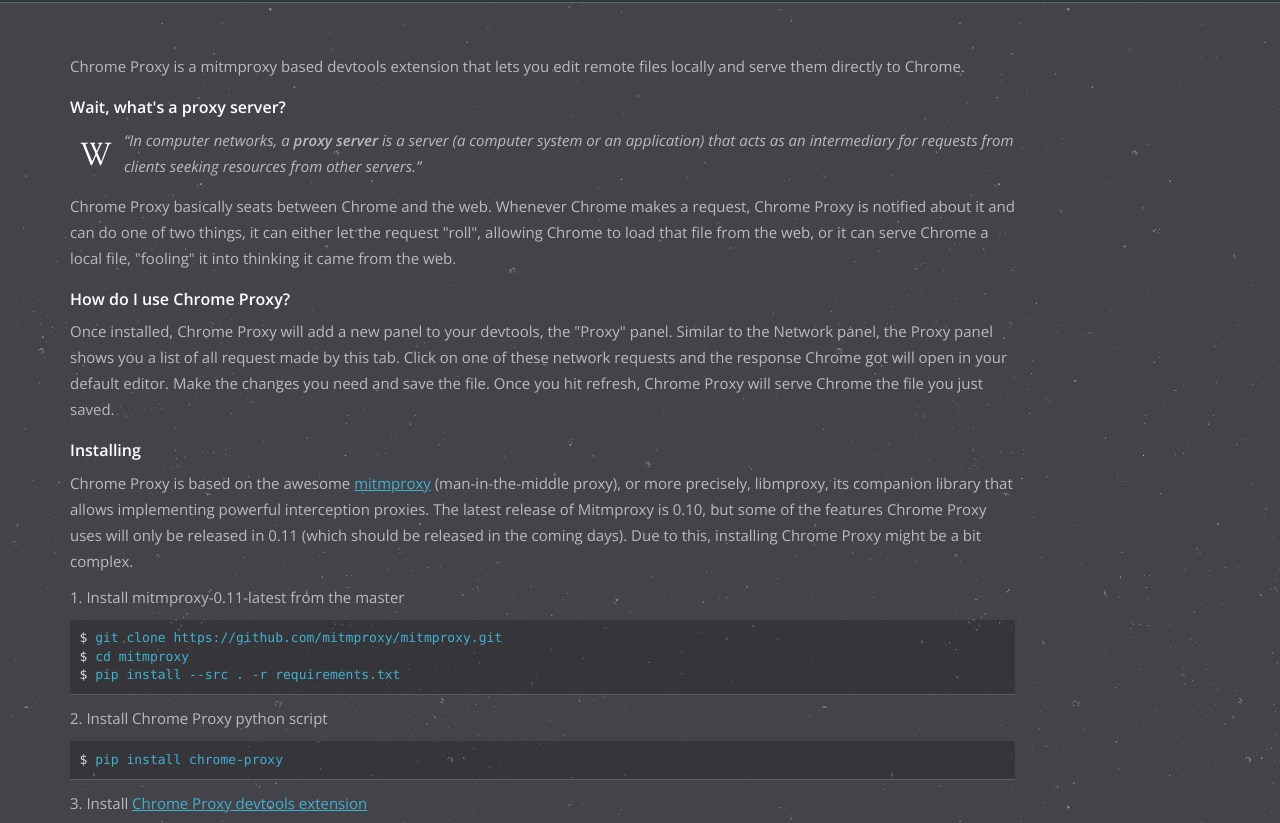
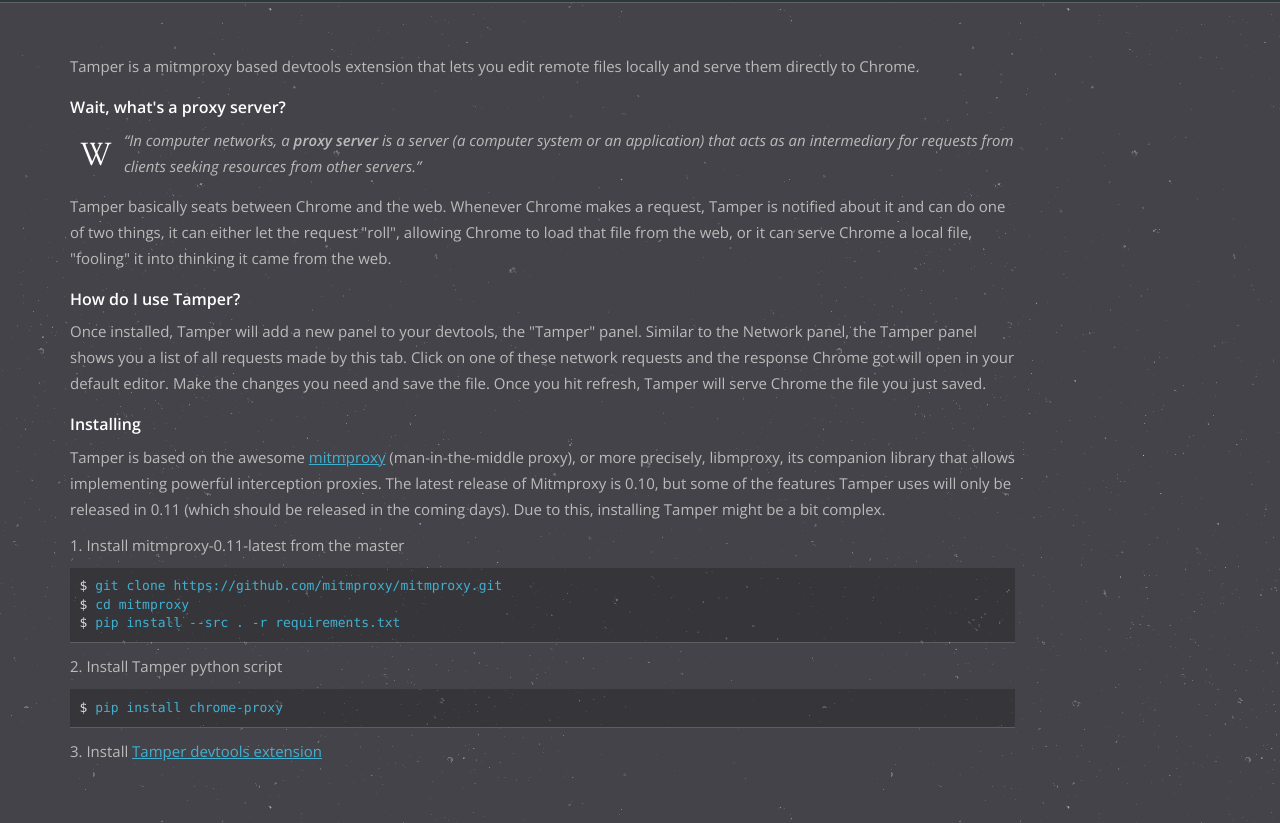
Before and after one commit to dutzi/tamper, a plain HTML site: page index.html in a window 1280 px wide. Shown: the part 515-1338 px from the top of the page. Drawn offline with nearby package versions, Linux system fonts and the light colour scheme.

Commit message:
Rebranding as "Tamper"

```diff
--- a/index.html
+++ b/index.html
@@ -7,7 +7,7 @@
 		<link rel="shortcut icon" href="images/favicon.png" sizes="16x16"/>
 		<link rel="shortcut icon" href="images/favicon@2x.png" sizes="32x32"/>
 
-		<title>Chrome Proxy</title>
+		<title>Tamper</title>
 
 		<script>
 var heroContainer;
@@ -61,7 +61,7 @@
 							<img src="images/logo.png" srcset="images/logo.png 1x, images/logo@2x.png 2x">
 						</div>
 <!-- 							<div class="logo-small"></div>
-							<div class="name">Chrome Proxy</div>
+							<div class="name">Tamper</div>
 							<div class="slogan">mitmproxy based devtools extension</div>
 							<div class="alpha">alpha</div> -->
 						<div class="description">
@@ -90,19 +90,19 @@
 			<div class="container">
 				<div class="row">
 					<div class="col-md-10 col-sm-12">
-						<p>Chrome Proxy is a mitmproxy based devtools extension that lets you edit remote files locally and serve them directly to Chrome.</p>
+						<p>Tamper is a mitmproxy based devtools extension that lets you edit remote files locally and serve them directly to Chrome.</p>
 						<h3>Wait, what's a proxy server?</h3>
 						<a class="wiki-link" href="http://en.wikipedia.org/wiki/Proxy_server"><p class="qoute">&ldquo;In computer networks, a <strong>proxy server</strong> is a server (a computer system or an application) that acts as an intermediary for requests from clients seeking resources from other servers.&rdquo;</p></a>
-						<p>Chrome Proxy basically seats between Chrome and the web. Whenever Chrome makes a request, Chrome Proxy is notified about it and can do one of two things, it can either let the request "roll", allowing Chrome to load that file from the web, or it can serve Chrome a local file, "fooling" it into thinking it came from the web.</p>
-						<h3>How do I use Chrome Proxy?</h3>
-						<p>Once installed, Chrome Proxy will add a new panel to your devtools, the "Proxy" panel. Similar to the Network panel, the Proxy panel shows you a list of all request made by this tab. Click on one of these network requests and the response Chrome got will open in your default editor. Make the changes you need and save the file. Once you hit refresh, Chrome Proxy will serve Chrome the file you just saved.</p>
+						<p>Tamper basically seats between Chrome and the web. Whenever Chrome makes a request, Tamper is notified about it and can do one of two things, it can either let the request "roll", allowing Chrome to load that file from the web, or it can serve Chrome a local file, "fooling" it into thinking it came from the web.</p>
+						<h3>How do I use Tamper?</h3>
+						<p>Once installed, Tamper will add a new panel to your devtools, the "Tamper" panel. Similar to the Network panel, the Tamper panel shows you a list of all requests made by this tab. Click on one of these network requests and the response Chrome got will open in your default editor. Make the changes you need and save the file. Once you hit refresh, Tamper will serve Chrome the file you just saved.</p>
 						<h3>Installing</h3>
-						<p>Chrome Proxy is based on the awesome <a href="http://mitmproxy.org/">mitmproxy</a> (man-in-the-middle proxy), or more precisely, libmproxy, its companion library that allows implementing powerful interception proxies. The latest release of Mitmproxy is 0.10, but some of the features Chrome Proxy uses will only be released in 0.11 (which should be released in the coming days). Due to this, installing Chrome Proxy might be a bit complex.</p>
+						<p>Tamper is based on the awesome <a href="http://mitmproxy.org/">mitmproxy</a> (man-in-the-middle proxy), or more precisely, libmproxy, its companion library that allows implementing powerful interception proxies. The latest release of Mitmproxy is 0.10, but some of the features Tamper uses will only be released in 0.11 (which should be released in the coming days). Due to this, installing Tamper might be a bit complex.</p>
 						<p>1. Install mitmproxy-0.11-latest from the master</p>
 						<pre><span class="prompt"></span>git clone https://github.com/mitmproxy/mitmproxy.git<br/><span class="prompt"></span>cd mitmproxy<br/><span class="prompt"></span>pip install --src . -r requirements.txt</pre>
-						<p>2. Install Chrome Proxy python script</p>
+						<p>2. Install Tamper python script</p>
 						<pre><span class="prompt"></span>pip install chrome-proxy</pre>
-						<p>3. Install <a href="https://chrome.google.com/webstore/detail/chrome-proxy/bkblajiolelpgnnnclnjkcpmlbnanpkf" target="_blank">Chrome Proxy devtools extension</a></p>
+						<p>3. Install <a href="https://chrome.google.com/webstore/detail/chrome-proxy/bkblajiolelpgnnnclnjkcpmlbnanpkf" target="_blank">Tamper devtools extension</a></p>
 					</div>
 				</div>
 			</div>
```
Also changed, not shown: assets/site.sketch/QuickLook/Preview.png (added), assets/site.sketch/QuickLook/Thumbnail.png (added), images/logo.png, images/logo@2x.png, images/screenshot.png, images/screenshot@2x.png, 3 other files.
